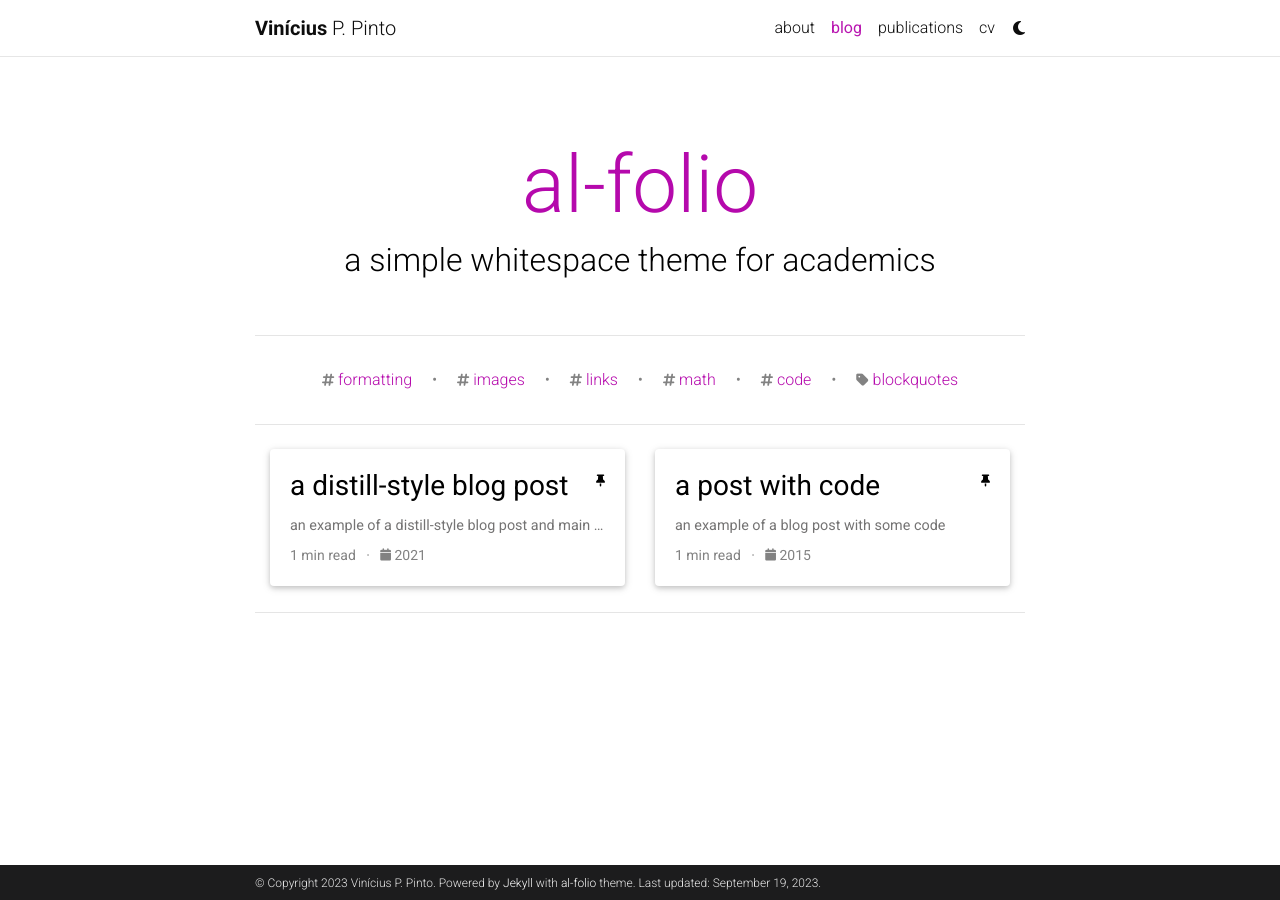
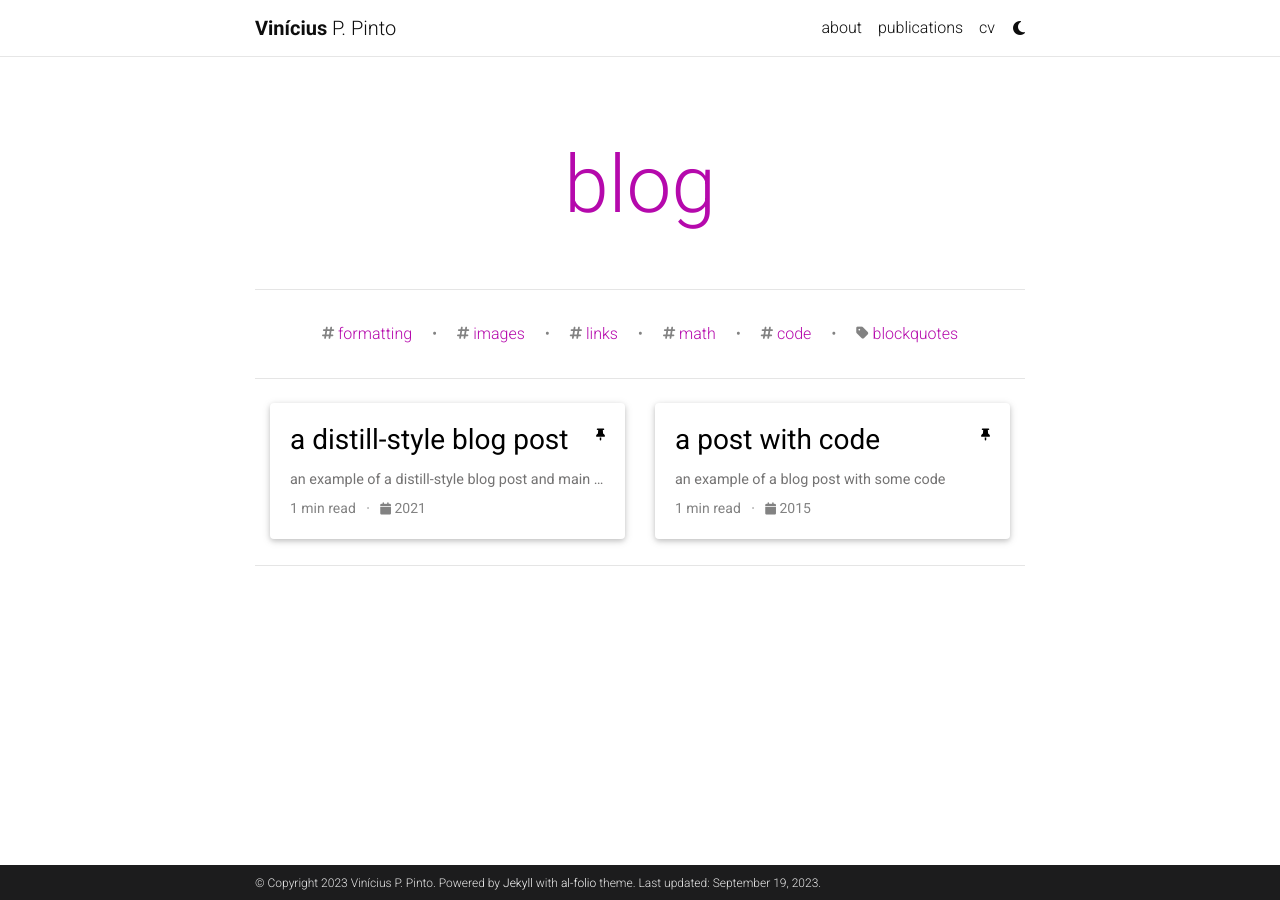
Before and after one commit to viniciusppinto/v, a Jekyll site: the page built from blog/index.html, in a window 1280 px wide. Built offline with Jekyll 4.4.1, drawn with Linux system fonts in a browser that asks for light colours; comment, search, counter and statistics services are not loaded; a style sheet for code colours, icons or effects is not loaded.

Commit message:
Update _config.yml

```diff
--- a/_config.yml
+++ b/_config.yml
@@ -120,10 +120,10 @@ bing_site_verification:  # out your bing-site-verification ID (Bing Webmaster)
 # Blog
 # -----------------------------------------------------------------------------
 
-blog_name: al-folio # blog_name will be displayed in your blog page
-blog_nav_title: blog # your blog must have a title for it to be displayed in the nav bar
-blog_description: a simple whitespace theme for academics
-permalink: /blog/:year/:title/
+blog_name: blog # blog_name will be displayed in your blog page
+blog_nav_title: # your blog must have a title for it to be displayed in the nav bar
+blog_description:
+permalink: #/blog/:year/:title/
 
 # Pagination
 pagination:
```
